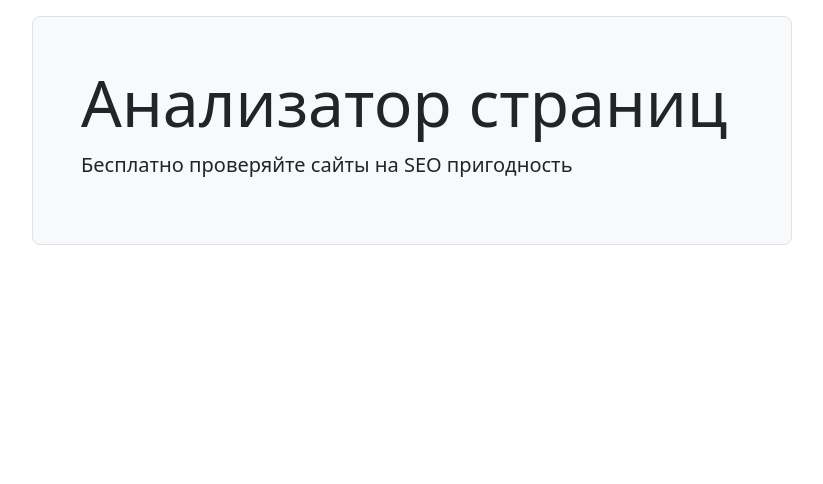
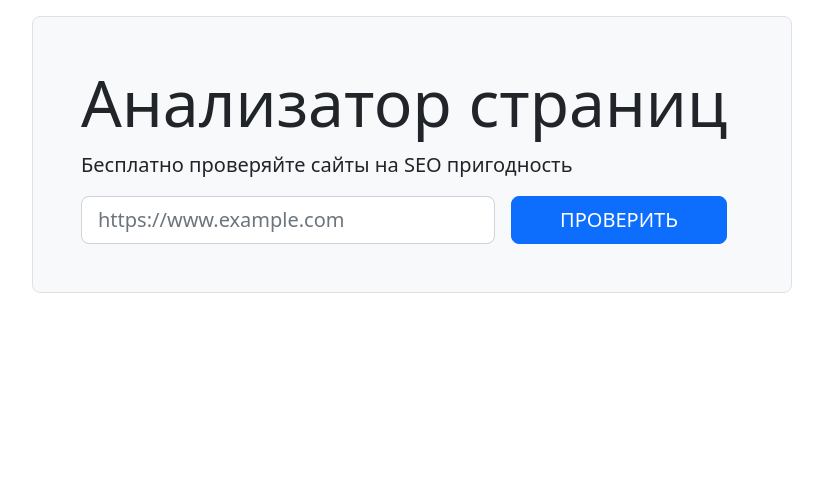
Before and after one commit to mkaraev/python-project-83, a Flask app: page / in a window 1280 px wide. Shown: the part 56-540 px from the top of the page, without its empty margins (228-1051 px from the left). Run offline with Flask 2, Linux system fonts and the light colour scheme.

Commit message:
Update templates and add DATABASE_URL environment variable

```diff
--- a/page_analyzer/templates/components/form.html
+++ b/page_analyzer/templates/components/form.html
@@ -0,0 +1,5 @@
+<form action="{{ url_for('post_url')}} " method="post" class="d-flex justify-content-center" required>
+    <input type="text" name="url" placeholder="https://www.example.com" value="{{ url_name }}"
+           class="form-control form-control-lg">
+    <input type="submit" class="btn btn-primary  btn-lg ms-3 px-5 text-uppercase mx-3" value="Проверить">
+</form>
--- a/page_analyzer/templates/index.html
+++ b/page_analyzer/templates/index.html
@@ -5,7 +5,7 @@
     <div class="col-12 col-md-10 col-lg-8 mx-auto border rounded-3 bg-light p-5">
         <h1 class="display-3">Анализатор страниц</h1>
         <p class="lead">Бесплатно проверяйте сайты на SEO пригодность</p>
-        {% include 'form.html' %}
+        {% include 'components/form.html' %}
     </div>
 </div>
 {% endblock %}
```
Also changed, not shown: 1 other file.
